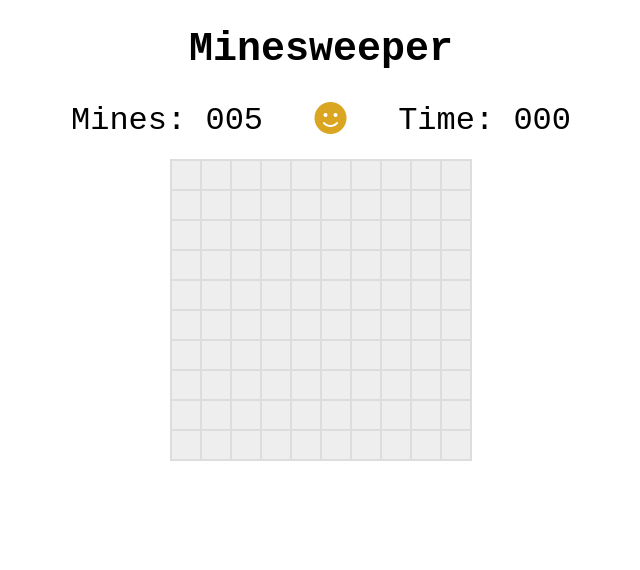
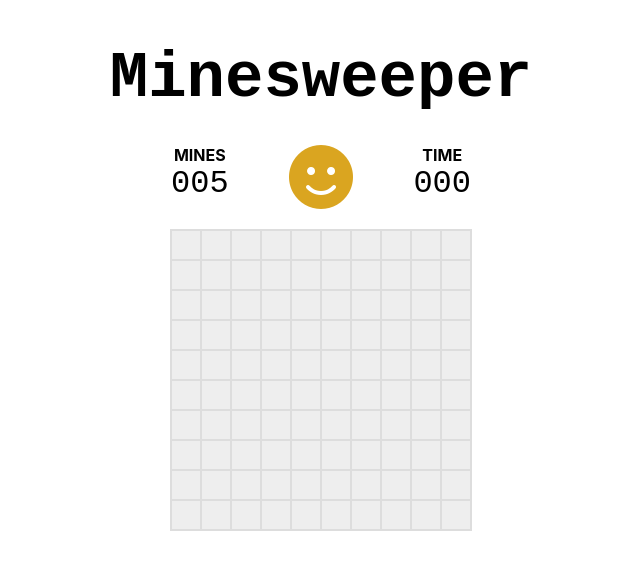
Before and after one commit to msandula12/minesweeper, a React (Create React App) app: page / in a window 1280 px wide. Shown: the top 570 px of the page, without its empty margins (319-959 px from the left). Built offline with nearby package versions, Linux system fonts and the light colour scheme.

Commit message:
refactor: styling

```diff
--- a/src/App.css
+++ b/src/App.css
@@ -1,13 +1,62 @@
+:root {
+  /* SIZES */
+  --size-xs: 4px;
+  --size-s: 8px;
+  --size-m: 16px;
+  --size-l: 32px;
+  --size-xl: 64px;
+
+  /* NEIGHBORS */
+  --color-one: blue;
+  --color-two: green;
+  --color-three: red;
+  --color-four: purple;
+
+  /* SQUARE STATE */
+  --square-exploded: crimson;
+  --square-open: #ccc;
+  --square-shut: #eee;
+}
+
+/* HELPERS */
+.flex-row {
+  display: flex;
+  flex-direction: row;
+}
+
+.flex-column {
+  display: flex;
+  flex-direction: column;
+}
+
+.align-center {
+  align-items: center;
+}
+
+.justify-between {
+  justify-content: space-between;
+}
+
+.justify-center {
+  justify-content: center;
+}
+
+.mono {
+  font-family: monospace;
+}
+
+.font-l {
+  font-size: var(--size-l);
+}
+
+.font-xl {
+  font-size: var(--size-xl);
+}
+
+/* COMPONENT-SPECIFIC */
 .header {
   text-align: center;
-  font-family: monospace;
-  font-size: 40px;
   margin-bottom: 30px;
-}
-
-.minesweeper {
-  display: flex;
-  flex-direction: column;
 }
 
 .grid {
@@ -16,25 +65,17 @@
   margin: 0 auto;
 }
 
-.grid-row {
-  display: flex;
-  justify-content: center;
-}
-
 .toolbar {
-  display: flex;
-  justify-content: space-between;
-  width: 500px;
+  width: 300px;
   margin: 0 auto 20px;
 }
 
-.mono {
-  font-family: monospace;
-  font-size: 32px;
+.counter-label {
+  text-transform: uppercase;
+  font-weight: bold;
 }
 
 .smiley {
-  font-size: 32px;
   color: goldenrod;
 }
 
@@ -44,18 +85,14 @@
 }
 
 .square {
-  display: inline-block;
   width: 30px;
   height: 30px;
   box-sizing: border-box;
   border: 1px solid #ddd;
-  display: flex;
-  justify-content: center;
-  align-items: center;
 }
 
 .shut {
-  background: #eee;
+  background: var(--square-shut);
 }
 
 .shut:hover {
@@ -66,7 +103,7 @@
 }
 
 .open {
-  background: #ccc;
+  background: var(--square-open);
 }
 
 .neighbors {
@@ -74,21 +111,21 @@
 }
 
 .exploded {
-  background: crimson;
+  background: var(--square-exploded);
 }
 
 .one-neighbors {
-  color: blue;
+  color: var(--color-one);
 }
 
 .two-neighbors {
-  color: green;
+  color: var(--color-two);
 }
 
 .three-neighbors {
-  color: red;
+  color: var(--color-three);
 }
 
 .four-neighbors {
-  color: purple;
+  color: var(--color-four);
 }
--- a/src/App.tsx
+++ b/src/App.tsx
@@ -6,7 +6,7 @@ import Minesweeper from './components/Minesweeper';
 const App: React.FC = () => {
   return (
     <>
-      <h1 className="header">Minesweeper</h1>
+      <h1 className="header mono font-xl">Minesweeper</h1>
       <Minesweeper />
     </>
   );
--- a/src/components/Counter.tsx
+++ b/src/components/Counter.tsx
@@ -7,7 +7,7 @@ type Props = {
 const Counter = ({ count }: Props) => {
   const paddedCount = String(count).padStart(3, '0');
 
-  return <span className="mono">{paddedCount}</span>;
+  return <span className="mono font-l">{paddedCount}</span>;
 };
 
 export default Counter;
--- a/src/components/Grid.tsx
+++ b/src/components/Grid.tsx
@@ -18,7 +18,7 @@ const Grid = ({ columns = 10, mines = 5, rows = 10 }: Props) => {
   return (
     <div className="grid">
       {gridRows.map((row: ISquare[], rowIndex: number) => (
-        <div className="grid-row" key={`row-${rowIndex}`}>
+        <div className="flex-row justify-center" key={`row-${rowIndex}`}>
           {row.map((square: ISquare, sqIndex: number) => (
             <Square key={`square-${sqIndex}`} square={square} />
           ))}
--- a/src/components/MineCounter.tsx
+++ b/src/components/MineCounter.tsx
@@ -8,8 +8,8 @@ type Props = {
 
 const MineCounter = ({ mines }: Props) => {
   return (
-    <div>
-      <span className="mono">Mines: </span>
+    <div className="flex-column align-center">
+      <div className="counter-label">Mines</div>
       <Counter count={mines} />
     </div>
   );
--- a/src/components/Minesweeper.tsx
+++ b/src/components/Minesweeper.tsx
@@ -7,8 +7,8 @@ import Smiley from './Smiley';
 
 const Minesweeper = () => {
   return (
-    <div className="minesweeper">
-      <div className="toolbar">
+    <div className="flex-column">
+      <div className="toolbar flex-row justify-between">
         <MineCounter mines={5} />
         <Smiley />
         <TimeCounter />
--- a/src/components/Smiley.tsx
+++ b/src/components/Smiley.tsx
@@ -12,7 +12,10 @@ const Smiley = () => {
   };
 
   return (
-    <i onClick={startNewGame} className={`fas fa-${smileType()} smiley`} />
+    <i
+      onClick={startNewGame}
+      className={`fas fa-${smileType()} smiley font-xl`}
+    />
   );
 };
 
--- a/src/components/Square.tsx
+++ b/src/components/Square.tsx
@@ -46,11 +46,17 @@ const Square = ({ square }: Props) => {
     }
   };
 
-  const squareCls = classNames('square', {
-    exploded: isOpen && square.isMine,
-    open: isOpen,
-    shut: !isOpen || isFlagged
-  });
+  const squareCls = classNames(
+    'square',
+    'flex-row',
+    'align-center',
+    'justify-center',
+    {
+      exploded: isOpen && square.isMine,
+      open: isOpen,
+      shut: !isOpen || isFlagged
+    }
+  );
 
   return (
     <div
--- a/src/components/TimeCounter.tsx
+++ b/src/components/TimeCounter.tsx
@@ -15,8 +15,8 @@ const TimeCounter = () => {
   // setInterval(countTime, 1000);
 
   return (
-    <div>
-      <span className="mono">Time: </span>
+    <div className="flex-column align-center">
+      <div className="counter-label">Time</div>
       <Counter count={secondsElapsed} />
     </div>
   );
```
